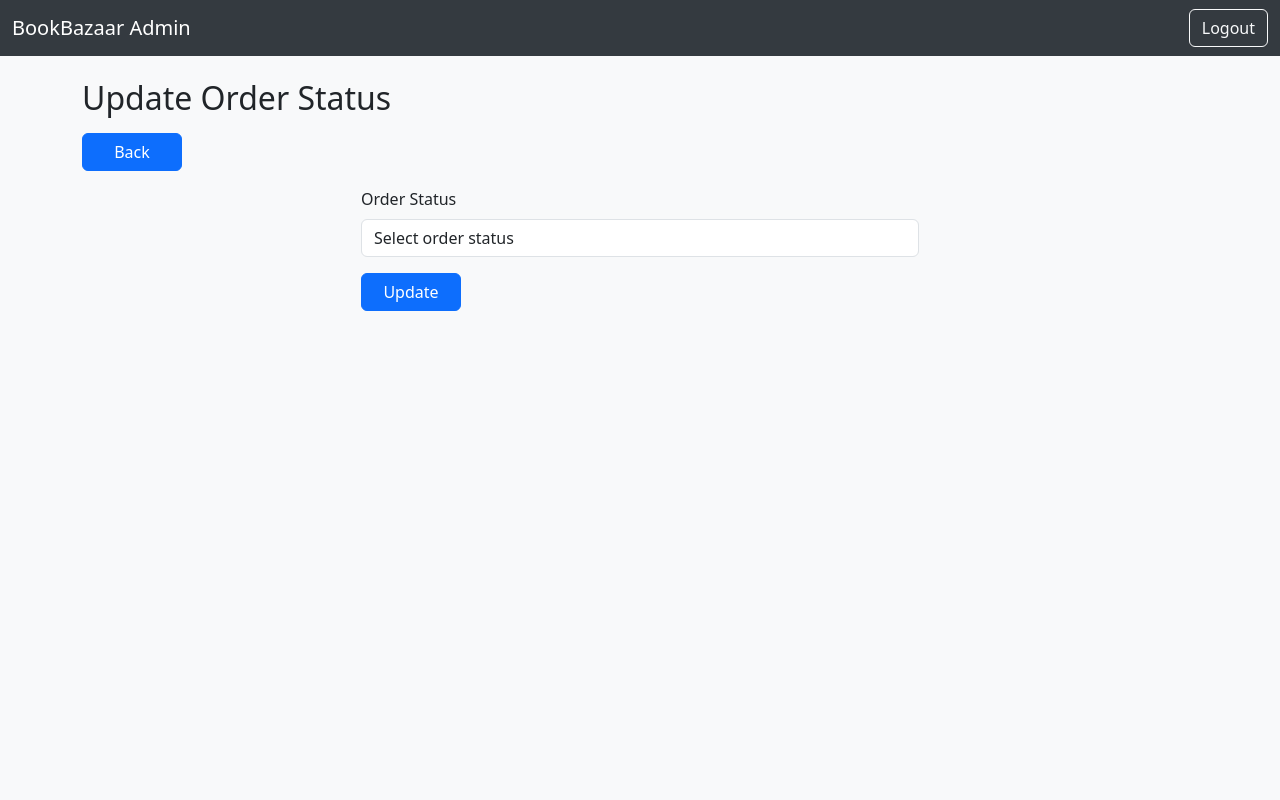
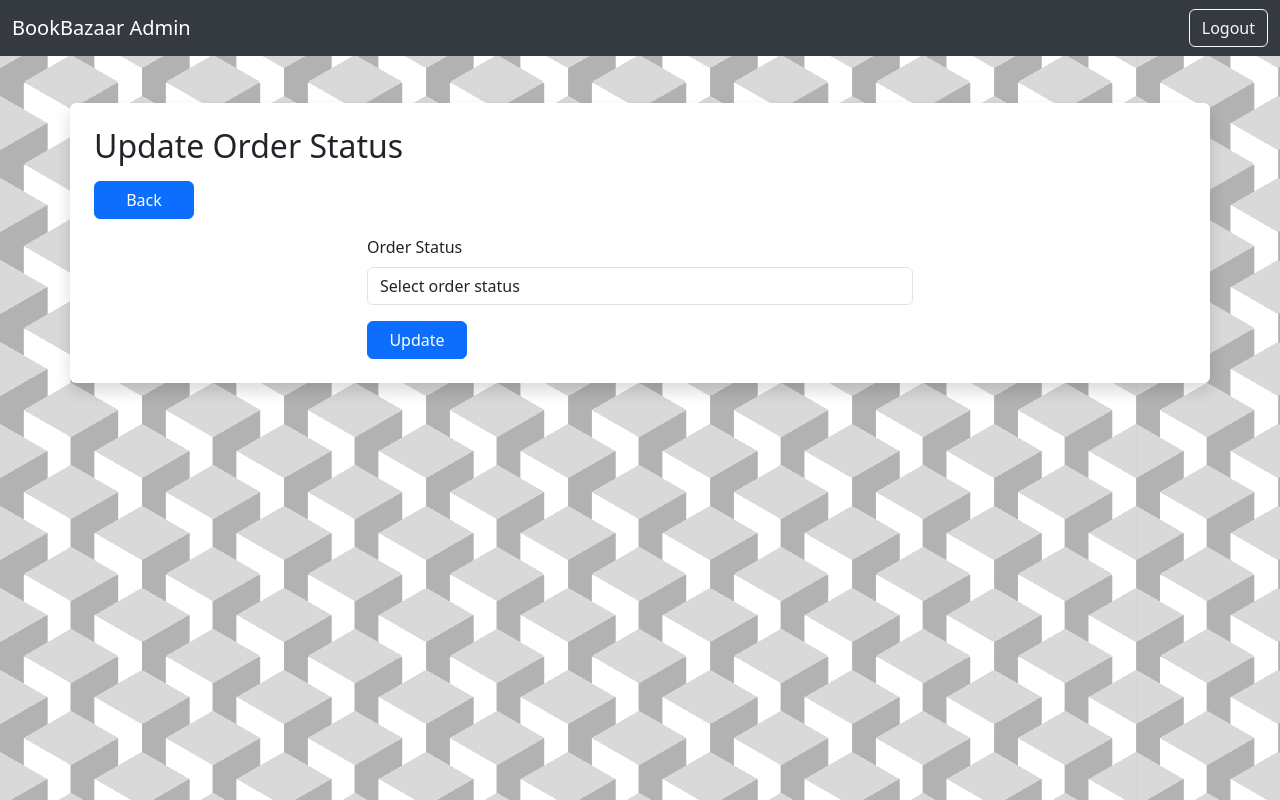
Before and after one commit to sumeet2406761/eCommerceProject, a plain HTML site: page adminoperations.html in a window 1280 px wide. Drawn offline with nearby package versions, Linux system fonts and the light colour scheme.

Commit message:
background added

```diff
--- a/adminoperations.html
+++ b/adminoperations.html
@@ -41,9 +41,39 @@
     .text-info {
       margin-top: 20px;
     }
+
+    /* From Uiverse.io by csemszepp */
+.container1 {
+  width: 100%;
+  height: 100%;
+  --s: 82px;
+  --c1: #b2b2b2;
+  --c2: #ffffff;
+  --c3: #d9d9d9;
+
+  --_g: var(--c3) 0 120deg, #0000 0;
+  background: conic-gradient(from -60deg at 50% calc(100% / 3), var(--_g)),
+    conic-gradient(from 120deg at 50% calc(200% / 3), var(--_g)),
+    conic-gradient(
+      from 60deg at calc(200% / 3),
+      var(--c3) 60deg,
+      var(--c2) 0 120deg,
+      #0000 0
+    ),
+    conic-gradient(from 180deg at calc(100% / 3), var(--c1) 60deg, var(--_g)),
+    linear-gradient(
+      90deg,
+      var(--c1) calc(100% / 6),
+      var(--c2) 0 50%,
+      var(--c1) 0 calc(500% / 6),
+      var(--c2) 0
+    );
+  background-size: calc(1.732 * var(--s)) var(--s);
+}
+
   </style>
 </head>
-<body>
+<body class="container1">
   <!-- Navbar -->
   <nav class="navbar navbar-expand-lg navbar-dark">
     <div class="container-fluid">
@@ -75,7 +105,7 @@
   </nav>
 
   <!-- Content -->
-  <div class="container mt-4">
+  <div class="container mt-5 bg-white p-4 rounded shadow">
     <h2>Update Order Status</h2>
     <a class="backbtn my-2 btn btn-primary " href="/allorders.html">Back</a>
 
```
Also changed, not shown: adminhome.html (+31 -1 lines), allorders.html (+32 -2 lines).
